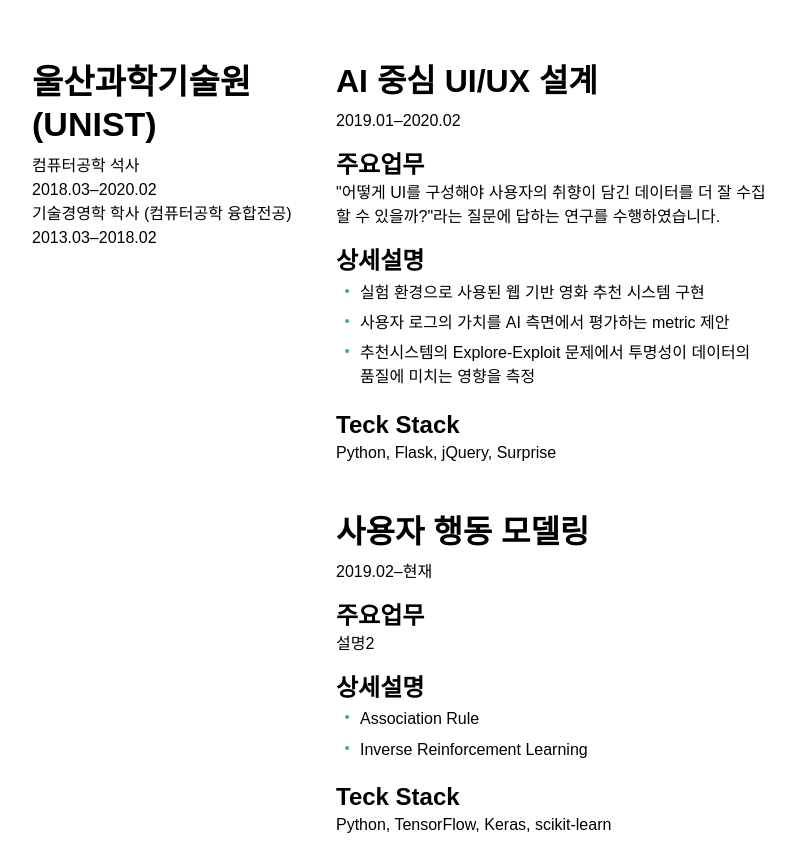
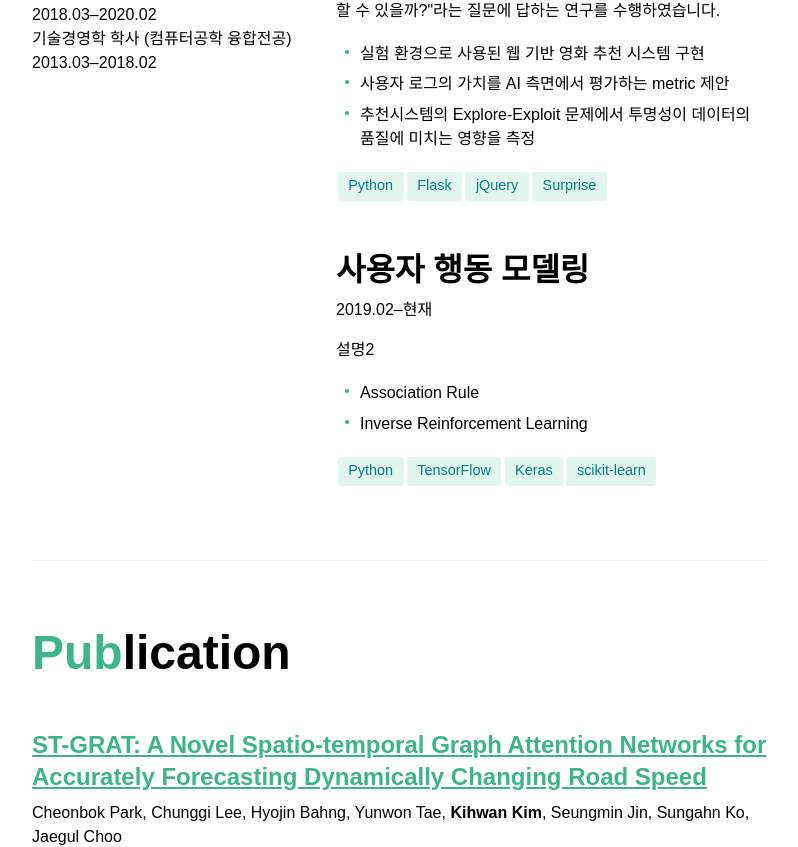
Before and after one commit to simulacre7/resume, a React (Create React App) app: page / in a window 1280 px wide. Shown: the part 1630-2477 px from the top of the page, without its empty margins (240-1038 px from the left). Built offline with nearby package versions, Linux system fonts and the light colour scheme; a web font is replaced by a local one.

Commit message:
Badge 추가

```diff
--- /dev/null
+++ b/src/components/Badge.jsx
@@ -0,0 +1,22 @@
+import React from "react";
+
+export default function Badge({ children, style }) {
+  return (
+    <div
+      style={{
+        ...style,
+        backgroundColor: "#e3f5ef",
+        color: "teal",
+        borderRadius: "0.2rem",
+        margin: "0.1rem",
+        paddingTop: "0.2rem",
+        paddingBottom: "0.3rem",
+        paddingRight: "0.66rem",
+        paddingLeft: "0.66rem",
+        display: "inline-flex",
+      }}
+    >
+      {children}
+    </div>
+  );
+}
--- a/src/components/Detail.scss
+++ b/src/components/Detail.scss
@@ -15,5 +15,5 @@
   left: 0;
   display: inline-block;
   content: "•";
-  color: rgb(62, 180, 137);
+  color: #3eb489;
 }
--- a/src/components/Name.jsx
+++ b/src/components/Name.jsx
@@ -15,6 +15,7 @@ export default function Name() {
           <ColorHead color="#5E5E5E"> &#47;</ColorHead>&#62;
         </ColorHead>
       </Typography>
+      {/*<Typography variant="h6">kihwan@kakao.com</Typography>*/}
     </section>
   );
 }
--- a/src/components/OneColumn/Publication/Publication.jsx
+++ b/src/components/OneColumn/Publication/Publication.jsx
@@ -23,9 +23,8 @@ export default function Publication() {
         }
         journal={`ACM International Conference on Information and Knowledge Management (CIKM), 2020`}
         details={[
-          "성실하게 노동했음을 호소하는 문구가 필요합니다.",
-          "무언가를 배웠음도 호소합니다.",
-          "어쩌구 저쩌구 머시기가 두시기",
+          "도로 및 통행 데이터 전처리",
+          "Attention이 효과적으로 동작한 경우들을 패턴 별로 묶어 카테고리화",
         ]}
       />
       <Item
@@ -34,9 +33,10 @@ export default function Publication() {
         author={<b>Kihwan Kim</b>}
         journal={`Master Thesis @ UNIST`}
         details={[
-          "성실하게 노동했음을 호소하는 문구가 필요합니다.",
-          "무언가를 배웠음도 호소합니다.",
-          "어쩌구 저쩌구 머시기가 두시기",
+          "추천 시스템에서 사용자 취향을 파악하기 위한 랜덤 아이템들을 어떻게 전달해야 할까?",
+          "실험 환경으로 사용된 웹 기반 영화 추천 시스템 구현",
+          "사용자 로그의 가치를 AI 측면에서 평가하는 metric 제안",
+          "추천시스템의 Explore-Exploit 문제에서 투명성이 데이터의 품질에 미치는 영향을 측정",
         ]}
       />
       <Item
--- a/src/components/TwoColumn/Education.jsx
+++ b/src/components/TwoColumn/Education.jsx
@@ -41,14 +41,14 @@ export default function Education() {
               "사용자 로그의 가치를 AI 측면에서 평가하는 metric 제안",
               "추천시스템의 Explore-Exploit 문제에서 투명성이 데이터의 품질에 미치는 영향을 측정",
             ]}
-            techStack="Python, Flask, jQuery, Surprise"
+            techStack={["Python", "Flask", "jQuery", "Surprise"]}
           />
           <Project
             title="사용자 행동 모델링"
             time="2019.02&ndash;현재"
             description="설명2"
             did={["Association Rule", "Inverse Reinforcement Learning"]}
-            techStack="Python, TensorFlow, Keras, scikit-learn"
+            techStack={["Python", "TensorFlow", "Keras", "scikit-learn"]}
           />
         </RowRightCell>
       </Row>
--- a/src/components/TwoColumn/Project.jsx
+++ b/src/components/TwoColumn/Project.jsx
@@ -1,6 +1,7 @@
 import React from "react";
 import { Typography, useMediaQuery } from "@material-ui/core";
 import Detail from "../Detail";
+import Badge from "../Badge";
 
 export default function Project({
   title,
@@ -16,7 +17,7 @@ export default function Project({
   let titleStyle = matches
     ? { marginBottom: "0.5rem", fontSize: "1.25rem" }
     : { marginBottom: "0.5rem", fontSize: "2.0rem" };
-  let detailStyle = matches ? { fontSize: "1.1rem" } : { fontSize: "1.5rem" };
+  let detailStyle = matches ? { fontSize: "0.75rem" } : { fontSize: "0.9rem" };
 
   return (
     <div style={isFirst ? firstStyle : otherStyle}>
@@ -24,18 +25,13 @@ export default function Project({
         {title}
       </Typography>
       <Typography style={{ marginBottom: "1rem" }}>{time}</Typography>
-      <Typography variant="h5" style={detailStyle}>
-        주요업무
+      <Typography style={{ marginBottom: "1rem" }}>{description}</Typography>
+      <Detail details={did} />
+      <Typography>
+        {techStack.map((tech) => (
+          <Badge style={detailStyle}>{tech}</Badge>
+        ))}
       </Typography>
-      <Typography style={{ marginBottom: "1rem" }}>{description}</Typography>
-      <Typography variant="h5" style={detailStyle}>
-        상세설명
-      </Typography>
-      <Detail details={did} />
-      <Typography variant="h5" style={{ ...detailStyle, marginTop: "1rem" }}>
-        Teck Stack
-      </Typography>
-      <Typography>{techStack}</Typography>
     </div>
   );
 }
--- a/src/components/TwoColumn/WorkExperience.jsx
+++ b/src/components/TwoColumn/WorkExperience.jsx
@@ -41,7 +41,7 @@ export default function WorkExperience() {
               </>,
               "각종 컴포넌트 신규 개발",
             ]}
-            techStack="Typescript, React, Sass, Material-UI"
+            techStack={["Typescript", "React", "Sass", "Material-UI"]}
           />
           <Project
             title="AutoML 플랫폼"
@@ -55,7 +55,7 @@ export default function WorkExperience() {
               </>,
               "컴퓨팅 리소스 관리 도구 개발",
             ]}
-            techStack="Typescript, React, Sass, Material-UI, Python"
+            techStack={["Typescript", "React", "Sass", "Material-UI", "Python"]}
           />
         </RowRightCell>
       </Row>
--- a/src/index.jsx
+++ b/src/index.jsx
@@ -13,6 +13,7 @@ const cvTheme = createTheme({
     h3: { fontWeight: "bold" },
     h4: { fontWeight: "bold" },
     h5: { fontWeight: "bold" },
+    h6: { fontWeight: "bold" },
   },
 });
 
--- a/src/index.scss
+++ b/src/index.scss
@@ -1,4 +1,4 @@
 @import url(//spoqa.github.io/spoqa-han-sans/css/SpoqaHanSans-kr.css);
 a {
-  color: rgb(90, 171, 163);
+  color: #3eb489;
 }
```
